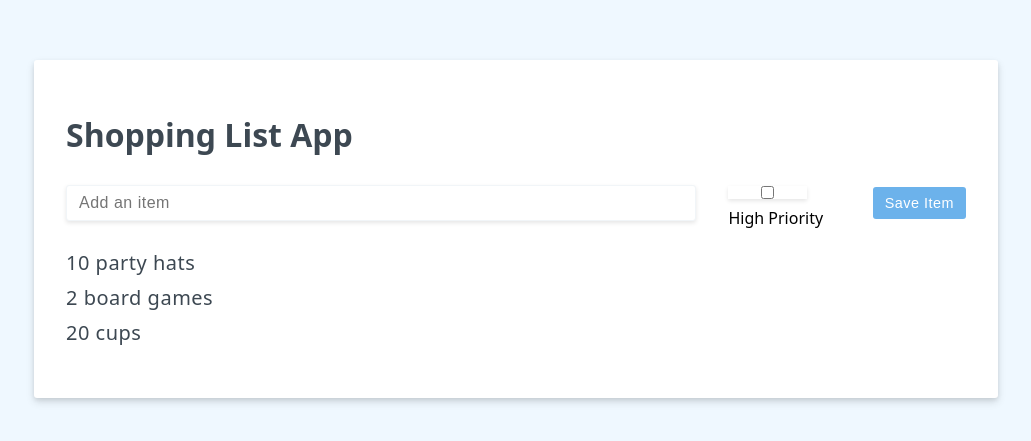
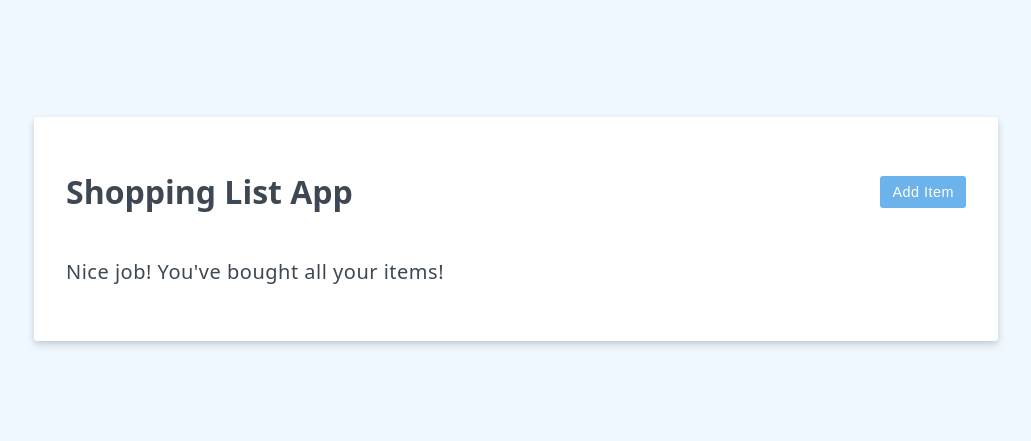
Before and after one commit to Hirano-Tech/vuejs-3-fundamentals, a plain HTML site: page index.html in a window 1280 px wide. Shown: the part 171-612 px from the top of the page, without its empty margins (124-1155 px from the left). Drawn offline with nearby package versions, Linux system fonts and the light colour scheme.

Commit message:
08: Conditional Rendering in Vue 3

```diff
--- a/index.html
+++ b/index.html
@@ -7,6 +7,7 @@
   </head>
   <body>
     <div id='shopping-list'>
+      <div class='header'>
         <!-- <h1> {{ header }} </h1> -->
           <!-- data() メソッドの中のプロパティの値を返します。 -->
 
@@ -17,7 +18,11 @@
         <h1> {{ header || 'Welcome' }} </h1>
           <!-- 指定したプロパティが存在しなかった場合に右辺の値を表示します。 -->
 
-      <div class='add-item-form'>
+        <button v-if='editing' @click='doEdit(false)' class='btn btn-cancel'>Cancel</button>
+        <button v-else @click='doEdit(true)' class='btn btn-primary'>Add Item</button>
+      </div>
+
+      <div v-if='editing' class='add-item-form'>
         <input v-model='newItem' @keyup.enter='saveItem' type='text' placeholder='Add an item' />
         <!--
           v-model="プロパティ名"：非同期でリアルタイムに更新する。
@@ -34,6 +39,8 @@
             @keyup.enter="Vue.js での処理"：Enter キーを押下したときに処理を実行する。
           -->
       </div>
+
+      <p v-if='items.length === 0'>Nice job! You've bought all your items!</p>
 
       <!-- 【参考】ラジオボタン，セレクトボックス，チェックボックスの値を非同期で取得する。 -->
       <!-- <label>
@@ -81,21 +88,28 @@
         data() {
           return {
             header: 'Shopping List App',
+            editing: false,
             newItem: '',
             newItemPriority: 'Low',
             newItemHighPriority: false,
             // iceCreamFlavors: [],
             items: [
-              {id: 1, label: '10 party hats'},
-              {id: 2, label: '2 board games'},
-              {id: 3, label: '20 cups'}
+              // {id: 1, label: '10 party hats'},
+              // {id: 2, label: '2 board games'},
+              // {id: 3, label: '20 cups'}
           ]
           }
         },
 
         methods: {
+          // Vue.js の処理を記述する。
           saveItem() {
             this.items.push({id: this.items.length + 1, label: this.newItem})
+            this.newItem = ''
+          },
+
+          doEdit(editing) {
+            this.editing = editing
             this.newItem = ''
           }
         }
```
Lines whose indentation alone changed are shown as unchanged.
